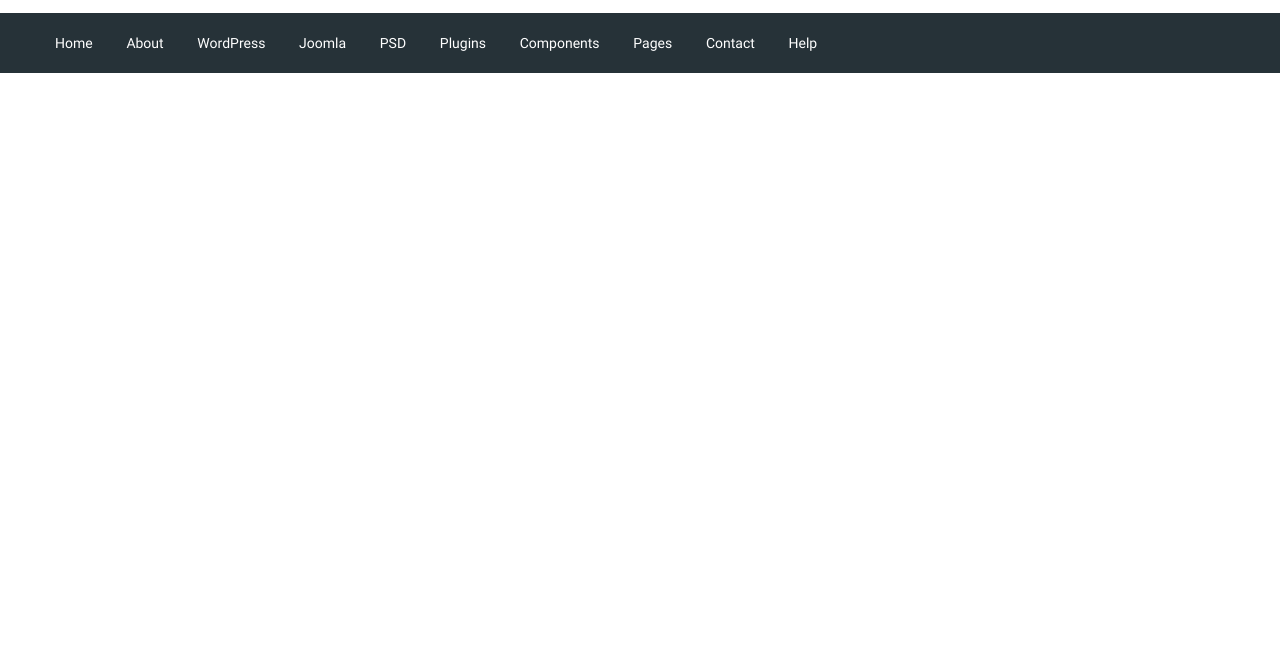
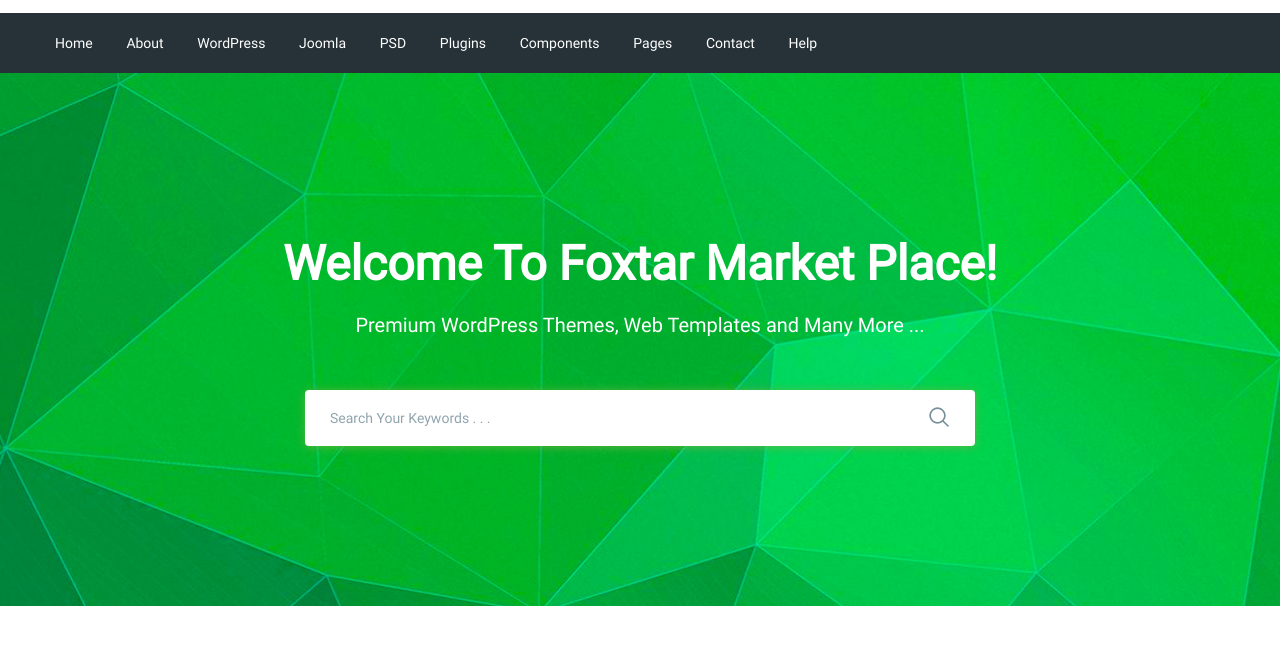
Before and after one commit to pedro23542/moderno, a website: page app/index.html in a window 1280 px wide. Shown: the part 77-722 px from the top of the page. Drawn offline with nearby package versions, Linux system fonts and the light colour scheme; files that its build step writes are made by us from their sources.

Commit message:
added search section

```diff
--- a/app/index.html
+++ b/app/index.html
@@ -71,7 +71,26 @@
             </div>
         </div>
     </header>
-
+    <section class="search" style="background-image: url(images/search-bg.jpg);">
+        <div class="container">
+            <div class="search__inner">
+                <div class="search__inner-title">
+                    Welcome To Foxtar Market Place!
+                </div>
+                <div class="search__inner-text">
+                    Premium WordPress Themes, Web Templates and Many More ...
+                </div>
+                <div class="search__inner-form">
+                    <form>
+                        <input type="text" placeholder="Search Your Keywords . . ." required>
+                        <button >
+                            <img src="images/icons/search.png" alt="">
+                        </button>
+                    </form>
+                </div>
+            </div>
+        </div>
+    </section>
     <script src="https://ajax.googleapis.com/ajax/libs/jquery/3.4.1/jquery.min.js"></script>
     <script src="js/libs.min.js"></script>
     <script src="js/main.js"></script>
--- a/app/scss/style.scss
+++ b/app/scss/style.scss
@@ -52,3 +52,55 @@
     font-size: 14px;
   }
 }
+.search{
+  background-repeat: no-repeat;
+  background-size: cover;
+  background-position: center ;
+  min-height: 533px;
+}
+.search__inner{
+  padding: 155px 0 100px;
+  color: #fff;
+  text-align: center;
+  &-title{
+    margin-bottom: 10px;
+    font-size: 48px;
+    font-weight: 700;
+    line-height: 72px;
+
+  }
+  &-text{
+    margin-bottom: 50px;
+    font-size: 20px;
+    font-weight: 500;
+    line-height: 30px;
+  }
+  &-form{
+    max-width: 670px;
+    margin: 0 auto;
+    position: relative;
+    input{
+      display: block;
+      width: 100%;
+      box-shadow: 0px 1px 10px 0px rgba(124, 178, 64, 0.75);
+      border-radius: 4px;
+      height: 56px;
+      border: none;
+      font-size: 14px;
+      font-weight: 500;
+      padding-left: 25px;
+      padding-right: 60px;
+      &::placeholder{
+        color: #90a4ae;
+        font-weight: 500;
+      }
+    }
+    button{
+      position: absolute;
+      border: none;
+      background-color: transparent;
+      right: 20px;
+      top: 16px;
+    }
+  }
+}
```
Also changed, not shown: app/images/icons/search.png (added), app/images/icons/search.svg (added), app/images/search-bg.jpg (added).
